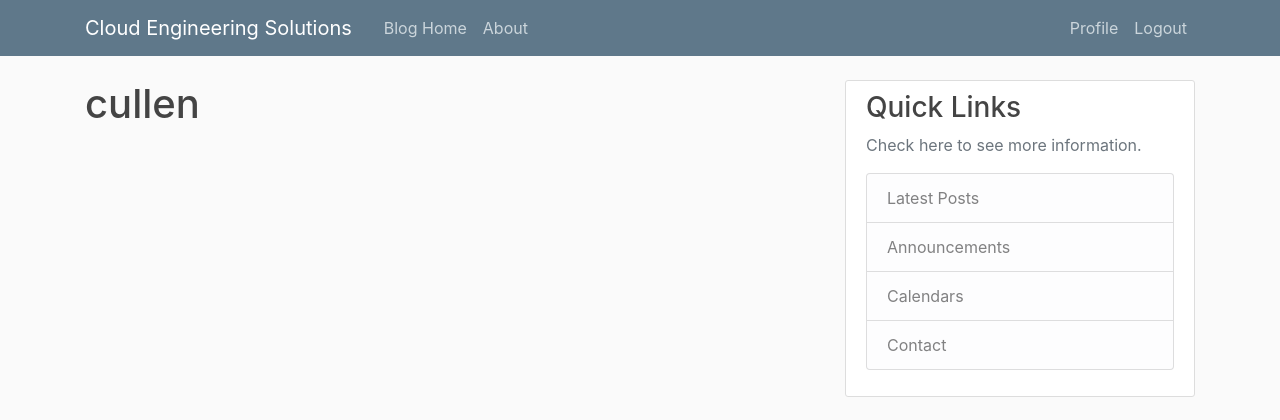
After one commit to CullenDolan/cloudES, a Django app: page /profile/ in a window 1280 px wide. The commit adds this page. Shown: the top 420 px of the page. Run offline with Django 3.2, Linux system fonts and the light colour scheme; a user stored in the database is signed in; some libraries are stand-ins or nearby versions.

Commit message:
added logout functionality and user profile page

```diff
--- a/blog/templates/blog/base.html
+++ b/blog/templates/blog/base.html
@@ -36,7 +36,9 @@
             <!-- Navbar Right Side -->
             <div class="navbar-nav">
               {% if user.is_authenticated %}
-                <a class="nav-item nav-link" href="{% url 'logout' %}">Logout</a>
+              <a class="nav-item nav-link" href="{% url 'profile' %}">Profile</a>
+              <a class="nav-item nav-link" href="{% url 'logout' %}">Logout</a>
+
               {% else %}
                 <a class="nav-item nav-link" href="{% url 'login' %}">Login</a>
                 <a class="nav-item nav-link" href="{% url 'register' %}">Register</a>
--- a/cloudES/settings.py
+++ b/cloudES/settings.py
@@ -125,3 +125,4 @@
 CRISPY_TEMPLATE_PACK = 'bootstrap4'
 
 LOGIN_REDIRECT_URL = 'blog-home'
+LOGIN_URL = 'login'
--- a/cloudES/urls.py
+++ b/cloudES/urls.py
@@ -22,8 +22,10 @@
     path('admin/', admin.site.urls),
     path('', include('blog.urls')),
     path('register/', user_views.register, name='register'),
+    path('profile/', user_views.profile, name='profile'),
     path('login/', auth_views.LoginView.as_view(template_name='users/login.html'), name='login'),
     path('logout/', auth_views.LogoutView.as_view(template_name='users/logout.html'), name='logout'),
+
     # if you wanted to add a testing site add:
     # path('blog_dev/', include('blog.urls')),
 ]
--- /dev/null
+++ b/users/templates/users/profile.html
@@ -0,0 +1,5 @@
+{% extends "blog/base.html" %}
+{% load crispy_forms_tags %}
+{%block content %}
+    <h1>{{ user.username }}</h1>
+{% endblock content%}
--- a/users/views.py
+++ b/users/views.py
@@ -1,6 +1,7 @@
 from django.shortcuts import render, redirect
 from django.contrib import messages
 from .forms import UserRegisterForm
+from django.contrib.auth.decorators import login_required
 
 # so users can sign up for a site
 def register(request):
@@ -16,6 +17,9 @@
         form = UserRegisterForm()
     return render(request, 'users/register.html', {'form': form})
 
+@login_required  # a decorator adds functionality to a function
+def profile(request):
+    return render(request, 'users/profile.html')
 '''
 message methods:
 messages.debug
```
Also changed, not shown: db.sqlite3.
